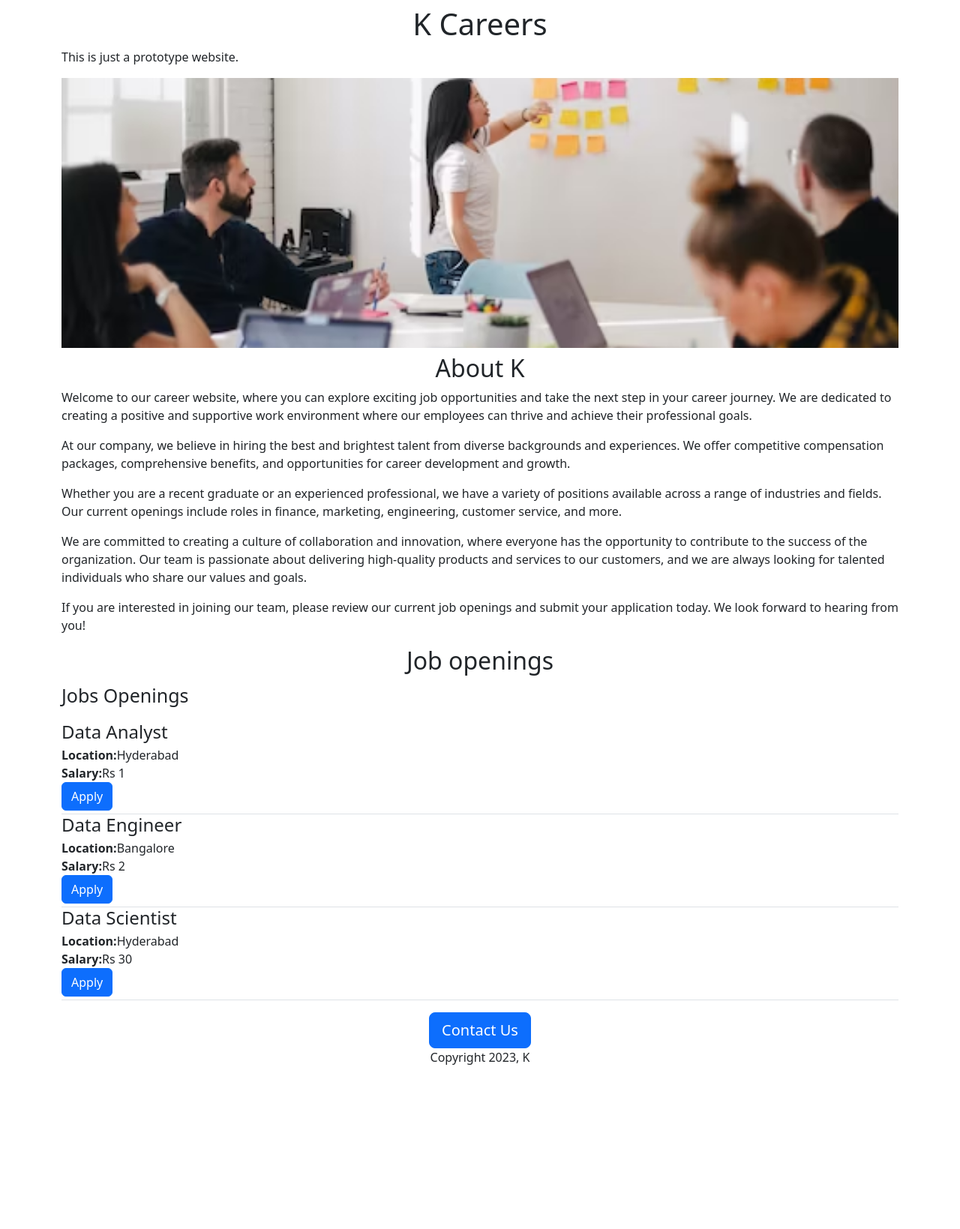
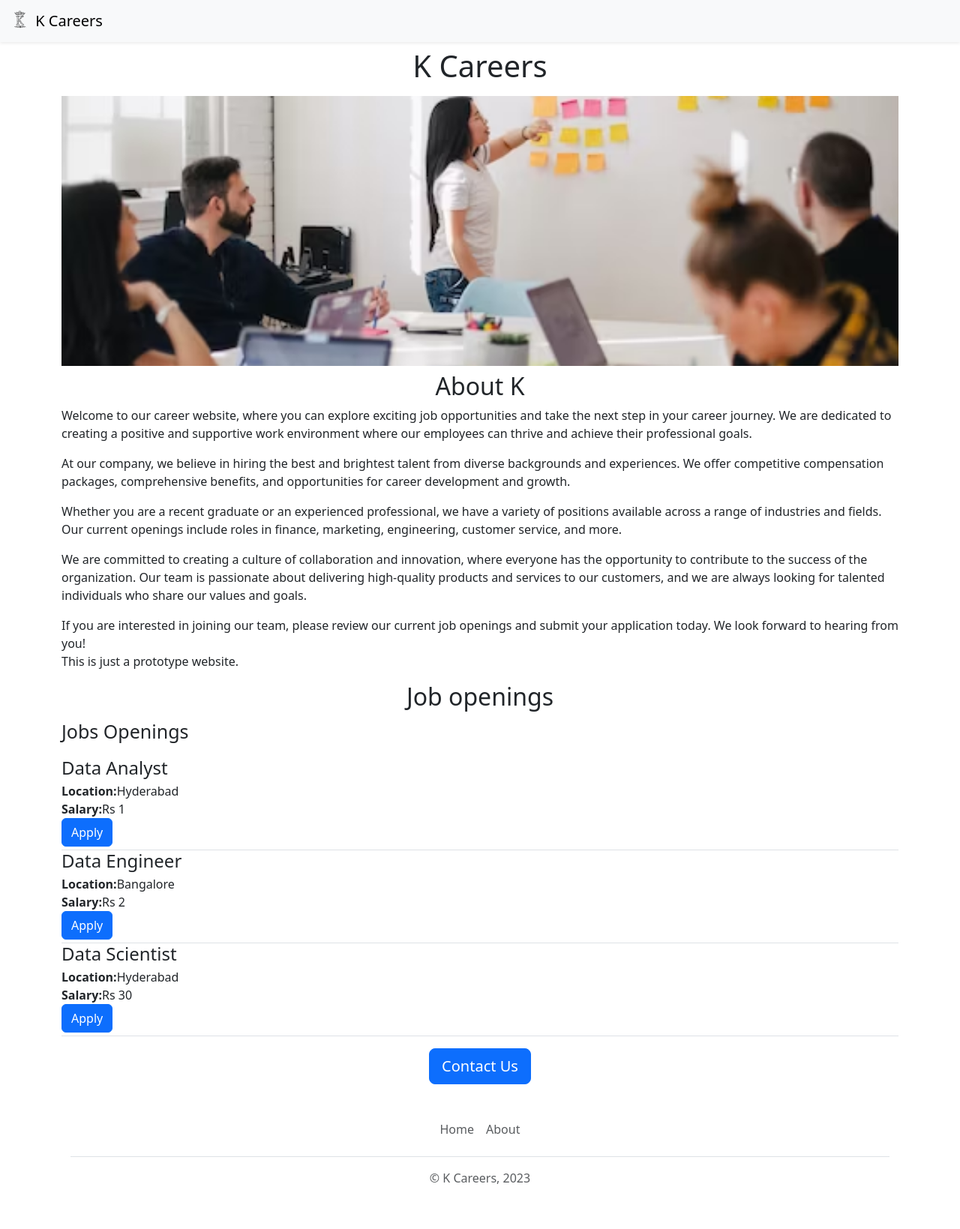
Before and after one commit to Sai2298/verbose-octo-train-v2, a Flask app: page / in a window 1280 px wide. Shown: the whole page at 75% size. Before the commit the page ends 1420 px from the top, so only its background shows below. Run offline with Flask 3, Linux system fonts and the light colour scheme.

Commit message:
functional improvements done

```diff
--- /dev/null
+++ b/templates/footer.html
@@ -0,0 +1,10 @@
+<div class="container">
+  <footer class="py-3 my-4">
+    <ul class="nav justify-content-center border-bottom pb-3 mb-3">
+      <li class="nav-item"><a href="https://k-careers-website.onrender.com/" class="nav-link px-2 text-body-secondary">Home</a></li>
+
+            <li class="nav-item"><a href="https://k-careers-website.onrender.com/" class="nav-link px-2 text-body-secondary">About</a></li>
+    </ul>
+    <p class="text-center text-body-secondary">&copy; K Careers, 2023</p>
+  </footer>
+</div>
--- a/templates/home.html
+++ b/templates/home.html
@@ -14,9 +14,10 @@
     </style>
   </head>
   <body>
+    {% include 'nav.html' %}
     <div class="container">
     <h1 class="text-center mt-2"> K Careers </h1>
-    This is just a prototype website.
+
     <p></p>
     <img id="banner" src="static/banner.jpeg">
     <h2 class="text-center mt-2" >About K</h2>
@@ -33,7 +34,9 @@ Whether you are a recent graduate or an experienced professional, we have a vari
 We are committed to creating a culture of collaboration and innovation, where everyone has the opportunity to contribute to the success of the organization. Our team is passionate about delivering high-quality products and services to our customers, and we are always looking for talented individuals who share our values and goals.
 </p>
 <p>
-If you are interested in joining our team, please review our current job openings and submit your application today. We look forward to hearing from you!</p>
+If you are interested in joining our team, please review our current job openings and submit your application today. We look forward to hearing from you!
+<br> This is just a prototype website.
+</p>
   <h2 class="text-center mt-2"> Job openings </h2>
  <p style="font-size:25px">Jobs Openings</p>
       <p>
@@ -45,9 +48,10 @@ If you are interested in joining our team, please review our current job opening
 
       </p>
     <div class="text-center">
-  <button class="btn btn-primary btn-lg">Contact Us</button>
+  <a href="mailto:testshow2021@gmail.com?body=%0D%0AHello%2C%0D%0A%0D%0AI%20am%20facing%20%3Cissue%3E%20since%20%3Cdate%3E.%20Please%20help%20me%20with%20this.%0D%0A%0D%0ARegards%2C%0D%0A%3Cyour%20name%3E%0D%0A%0D%0A%0D%0A%0D%0A" type="button" class="btn btn-primary btn-lg">Contact Us</a>
 
-    <p>Copyright 2023, K</p>
+
       </div>
+      {% include 'footer.html' %}
   </body>
 </html>
--- a/templates/jobitem.html
+++ b/templates/jobitem.html
@@ -6,6 +6,6 @@
           <div><b>Salary:</b>{{job['salary']}}</div>
 
 
-   <button type="button" class="btn btn-primary">Apply </button>
+   <a href="mailto:testshow2021@gmail.com?subject=Application for {{job['title']}}" type="button" class="btn btn-primary float-right  align-middle" >Apply </a>
 
      </div>
--- /dev/null
+++ b/templates/nav.html
@@ -0,0 +1,10 @@
+<nav class="navbar bg-body-tertiary shadow-sm fixed-top">
+  <div class="container-fluid">
+    <a class="navbar-brand" href="#">
+      <img src="/static/banner_1.svg" alt="Logo" width="30" height="24" class="d-inline-block align-text-top">
+      K Careers
+    </a>
+  </div>
+</nav>
+
+<div style="height:56px"></div>
```
Also changed, not shown: banner_1.svg (added), static/banner_1.svg (added).
